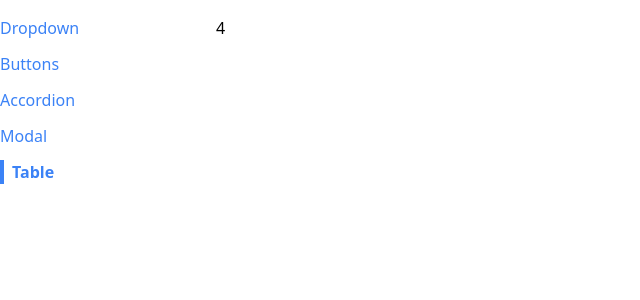
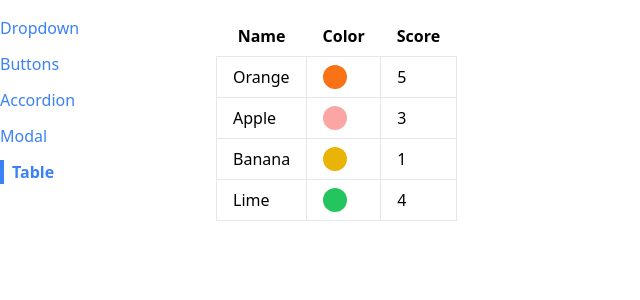
Before and after one commit to Dmitry1007/common-ui-components, a React (Create React App) app: page /table in a window 1280 px wide. Shown: the top 300 px of the page, without its empty margins (0-640 px from the left). Built offline with nearby package versions, Linux system fonts and the light colour scheme.

Commit message:
Display Table rows with cute colored circles

```diff
--- a/src/components/Table.js
+++ b/src/components/Table.js
@@ -1,5 +1,28 @@
 function Table({ data }) {
-  return <div>{data.length}</div>;
+  return (
+    <table className="table-auto">
+      <thead>
+        <tr>
+          <th className="px-4 py-2">Name</th>
+          <th className="px-4 py-2">Color</th>
+          <th className="px-4 py-2">Score</th>
+        </tr>
+      </thead>
+      <tbody>
+        {data.map((item) => {
+          return (
+            <tr key={item.name}>
+              <td className="border px-4 py-2">{item.name}</td>
+              <td className="border px-4 py-2">
+                <div className={`h-6 w-6 rounded-full ${item.color}`} />
+              </td>
+              <td className="border px-4 py-2">{item.score}</td>
+            </tr>
+          );
+        })}
+      </tbody>
+    </table>
+  );
 }
 
 export default Table;
```
